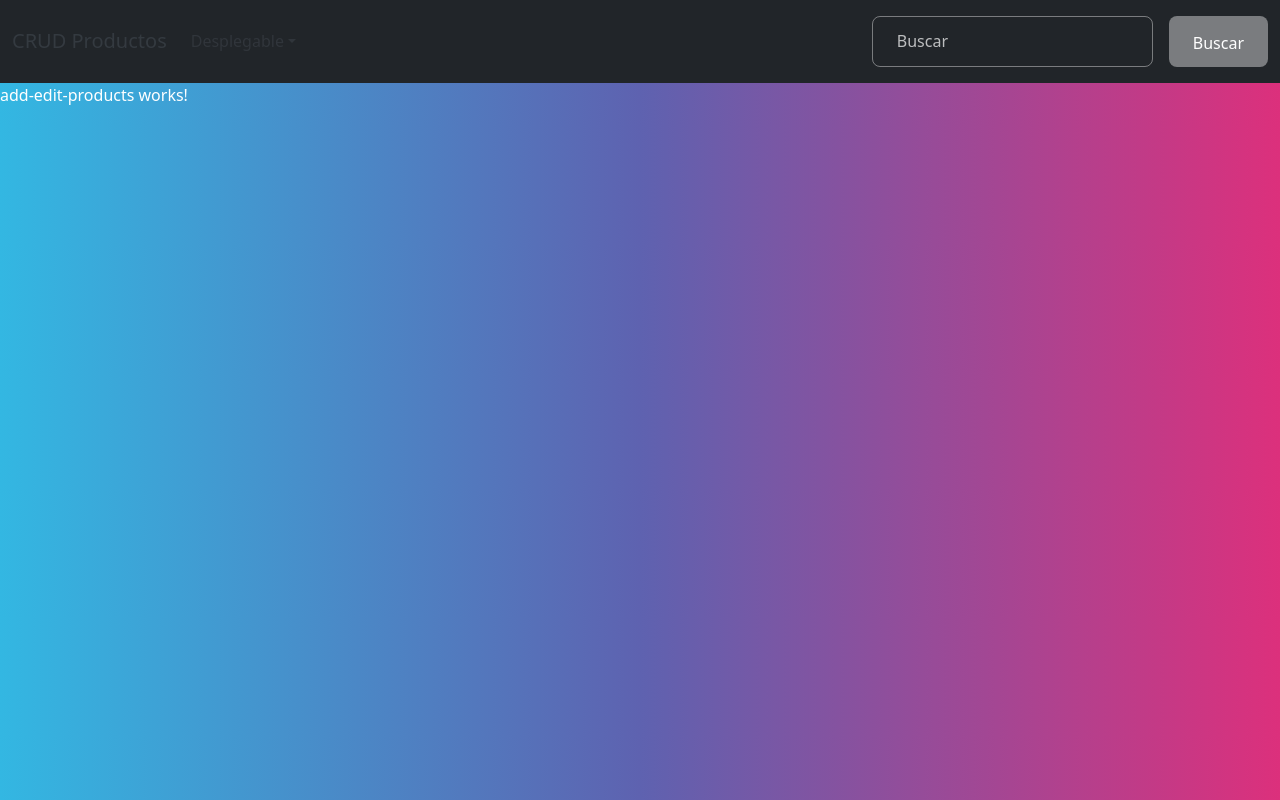
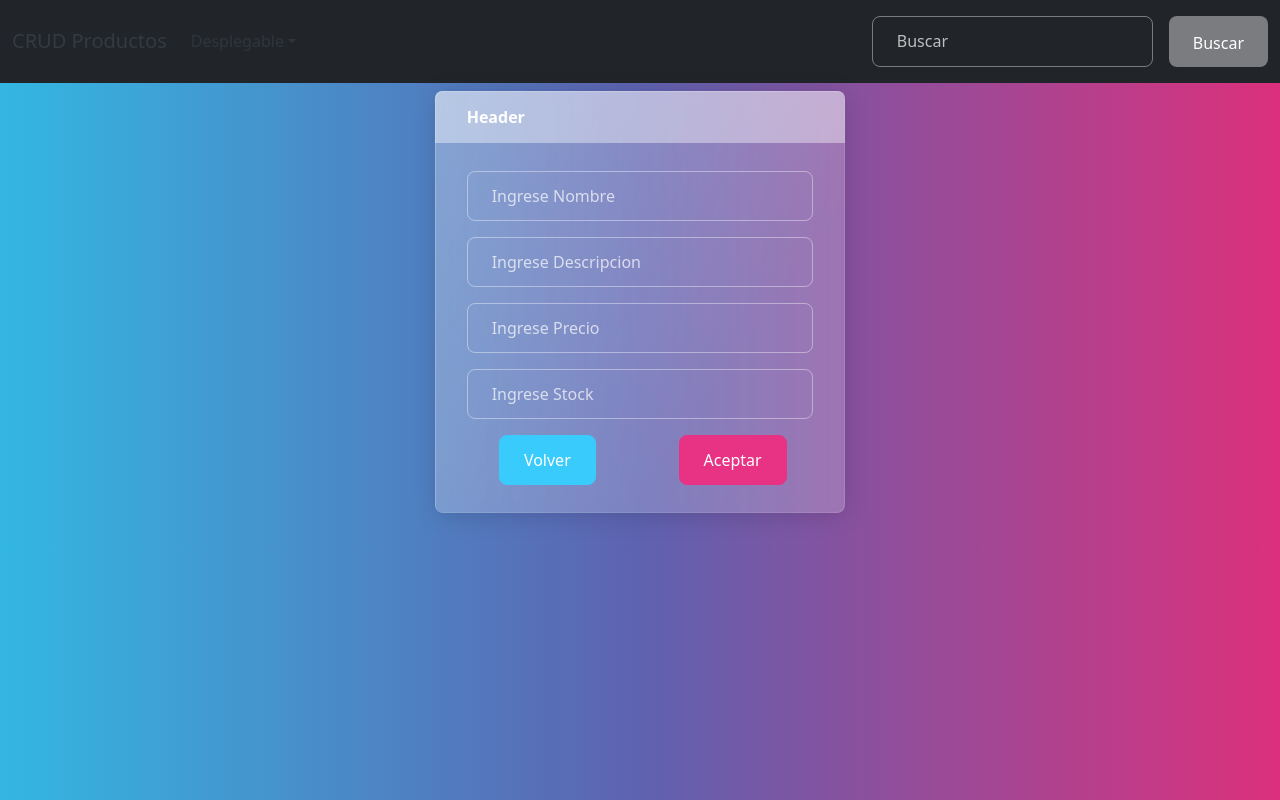
Before and after one commit to Bryanpercy118/FrontAngular, an Angular app: page /add in a window 1280 px wide. Built offline with nearby package versions, Linux system fonts and the light colour scheme.

Commit message:
routing edit complete

```diff
--- a/src/app/components/add-edit-products/add-edit-products.component.html
+++ b/src/app/components/add-edit-products/add-edit-products.component.html
@@ -1 +1,24 @@
-<p>add-edit-products works!</p>
+<div class="row mt-1">
+    <div class="col-lg-4 offset-lg-4">
+        <div class="card border-secondary mb-3" style="max-width: 30rem;">
+            <div class="card-header">Header</div>
+            <div class="card-body">
+                <form action="">
+                    <input type="text" class="form-control" id="name" placeholder="Ingrese Nombre">
+                    <input type="text" class="form-control mt-2" id="name" placeholder="Ingrese Descripcion">
+                    <input type="text" class="form-control mt-2" id="name" placeholder="Ingrese Precio">
+                    <input type="text" class="form-control mt-2" id="name" placeholder="Ingrese Stock">
+                    <div class="row mt-2 text-center">
+                        <div class="col-lg-6">
+                            <button routerLink="/" type="button" class="btn btn-info">Volver</button>
+                        </div>
+                        <div class="col-lg-6">
+                            <button type="button" class="btn btn-primary"> Aceptar</button>
+                        </div>
+                    </div>
+
+                </form>
+             </div>
+          </div>
+    </div>
+</div>
```
